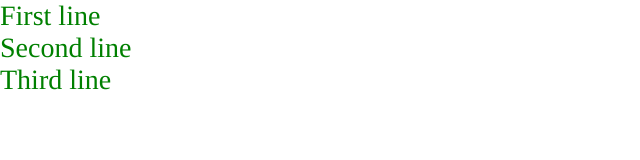
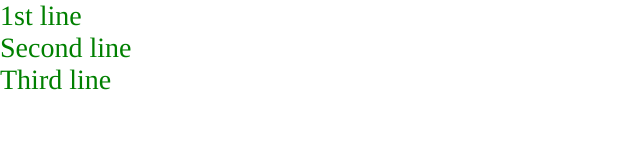
Before and after one commit to alevoc/TestHTMLCSS, a plain HTML site: page index.html in a window 1280 px wide. Shown: the full height of the page, 0-640 px from the left. Drawn offline with Linux system fonts and the light colour scheme.

Commit message:
Update index.html

```diff
--- a/index.html
+++ b/index.html
@@ -7,7 +7,7 @@
 <link type="text/css" rel="stylesheet" href="mainstyle.css">
 </head>
 <body>
-<div>First line </div>
+<div>1st line </div>
 <div>Second line </div>
 <div>Third line </div>
 <script>
```
